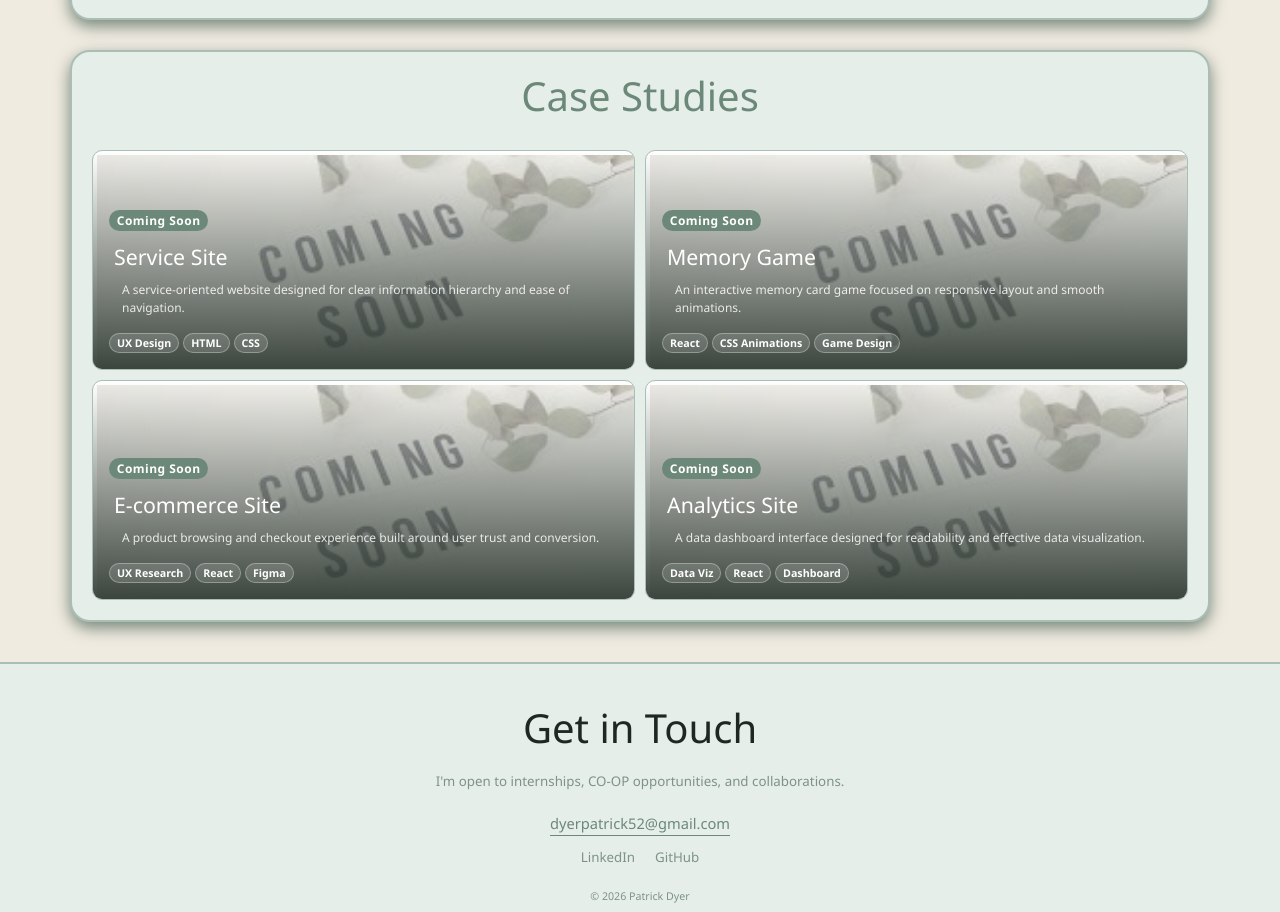
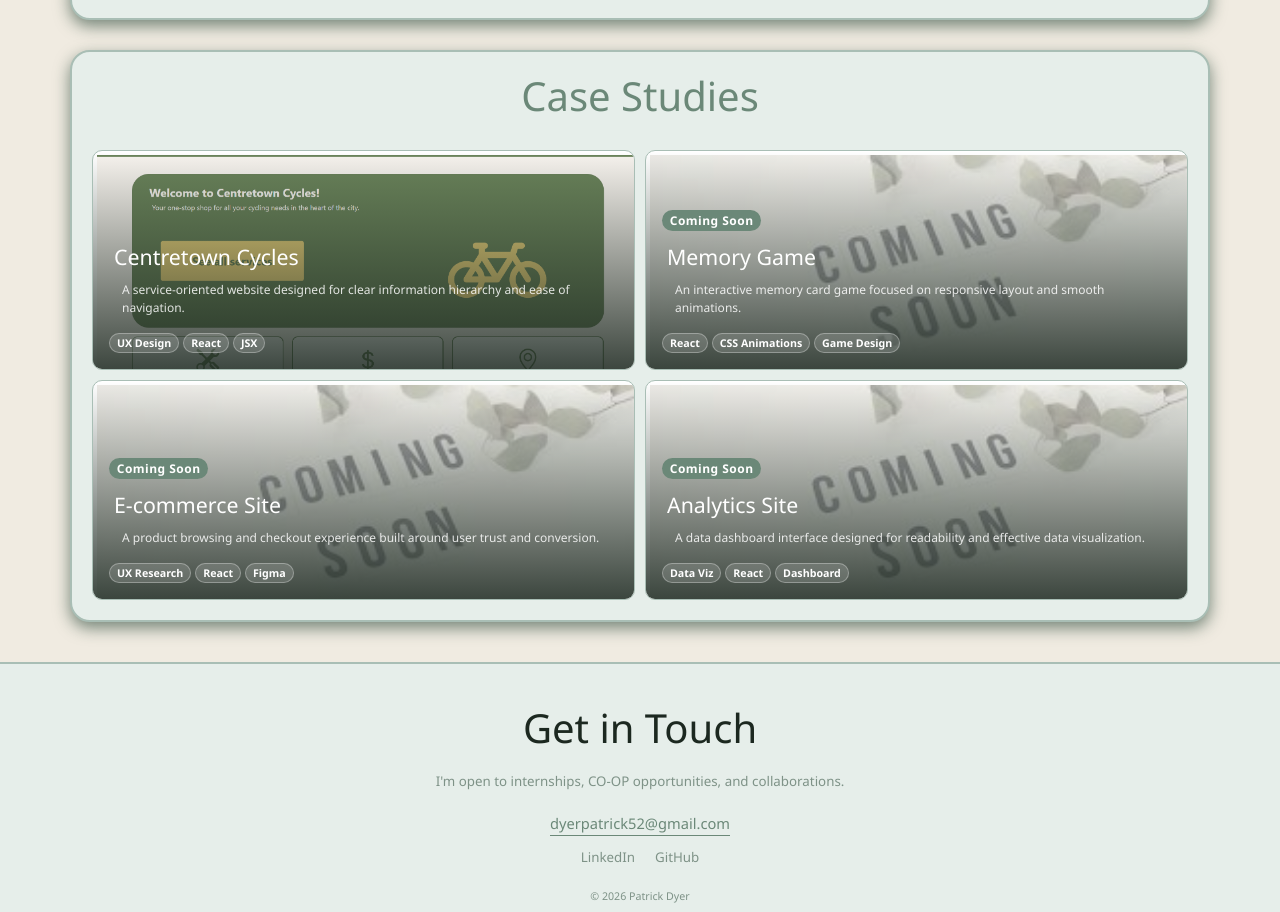
Before and after one commit to dyerpatrick52/portfolio, a React (Vite) app: page / in a window 1280 px wide. Shown: the part 3194-4106 px from the top of the page. Built offline with nearby package versions, Linux system fonts and the light colour scheme.

Commit message:
updated to contain new link to centretown cycles

```diff
--- a/src/components/CaseStudies.jsx
+++ b/src/components/CaseStudies.jsx
@@ -1,10 +1,13 @@
 import comingSoon from '../assets/coming-soon.jpg';
+import centretownCycles from '../assets/centretowncycles.png';
 
 const studies = [
 	{
-		title: 'Service Site',
+		title: 'Centretown Cycles',
 		desc: 'A service-oriented website designed for clear information hierarchy and ease of navigation.',
-		tags: ['UX Design', 'HTML', 'CSS'],
+		tags: ['UX Design', 'React', 'JSX'],
+		image: centretownCycles,
+		link: 'https://centretowncycles.netlify.app/',
 	},
 	{
 		title: 'Memory Game',
@@ -36,10 +39,11 @@ function CaseStudies() {
 		<div id='case-studies' className='case-studies-container'>
 			<h2 className='case-studies-title'>Case Studies</h2>
 			<div className='case-studies-grid'>
-				{studies.map((study) => (
-					<div key={study.title} className='card' style={{ height: '220px', border: '1px solid var(--border)', borderRadius: '10px', overflow: 'hidden' }}>
+				{studies.map((study) => {
+					const cardContent = (
+						<>
 							<img
-							src={comingSoon}
+								src={study.image ?? comingSoon}
 								alt=''
 								style={{
 									position: 'absolute',
@@ -47,19 +51,21 @@ function CaseStudies() {
 									width: '100%',
 									height: '100%',
 									objectFit: 'cover',
-								opacity: 0.4,
+									opacity: study.image ? 0.7 : 0.4,
 								}}
 							/>
 							<div
 								className='card-img-overlay d-flex flex-column justify-content-end p-3'
 								style={{ background: 'linear-gradient(transparent, rgba(28, 40, 32, 0.85))' }}
 							>
+								{!study.link && (
 									<span
 										className='badge rounded-pill align-self-start mb-2'
 										style={{ backgroundColor: 'var(--accent)', color: '#fff', fontFamily: 'var(--font-body)', fontSize: '9pt', letterSpacing: '0.04em' }}
 									>
 										Coming Soon
 									</span>
+								)}
 								<h5 className='card-title text-white mb-1'>{study.title}</h5>
 								<p className='card-text mb-2' style={{ color: 'rgba(255,255,255,0.85)', fontFamily: 'var(--font-body)', fontSize: '9pt' }}>
 									{study.desc}
@@ -72,8 +78,26 @@ function CaseStudies() {
 									))}
 								</div>
 							</div>
+						</>
+					);
+
+					return study.link ? (
+						<a
+							key={study.title}
+							href={study.link}
+							target='_blank'
+							rel='noopener noreferrer'
+							className='card'
+							style={{ height: '220px', border: '1px solid var(--border)', borderRadius: '10px', overflow: 'hidden', textDecoration: 'none', cursor: 'pointer' }}
+						>
+							{cardContent}
+						</a>
+					) : (
+						<div key={study.title} className='card' style={{ height: '220px', border: '1px solid var(--border)', borderRadius: '10px', overflow: 'hidden' }}>
+							{cardContent}
 						</div>
-				))}
+					);
+				})}
 			</div>
 		</div>
 	);
```
Also changed, not shown: src/assets/centretowncycles.png (added). Lines whose indentation alone changed are shown as unchanged.
